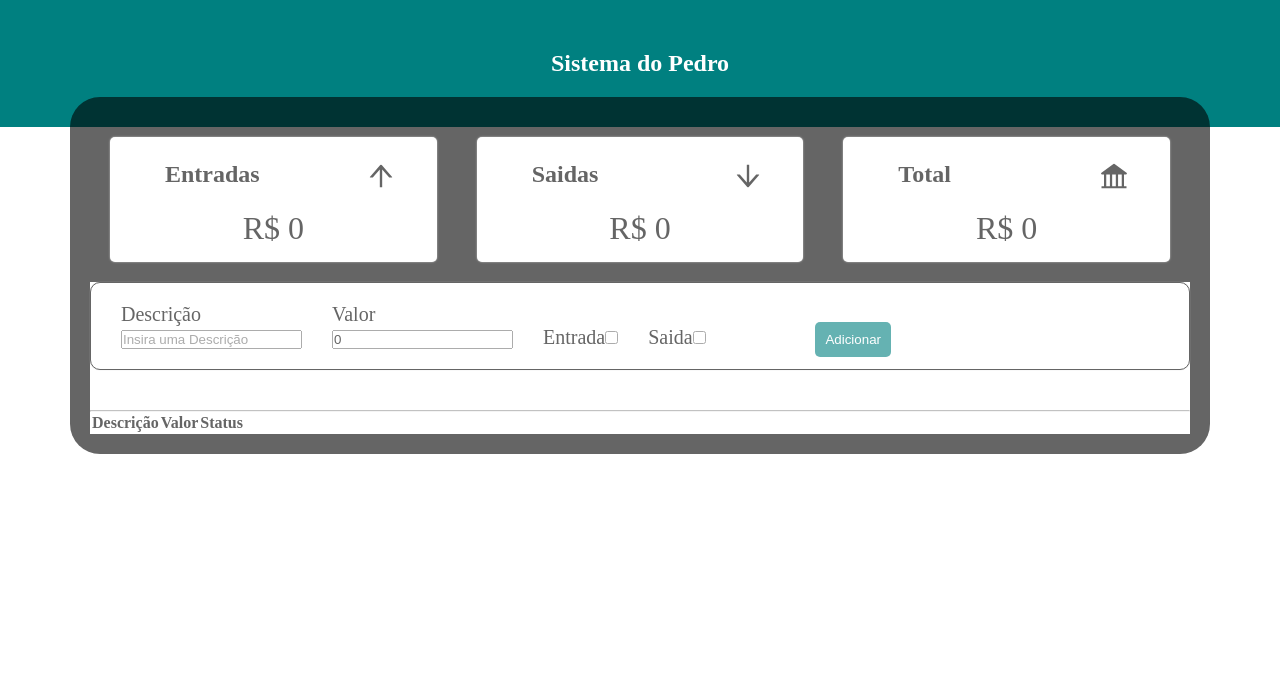
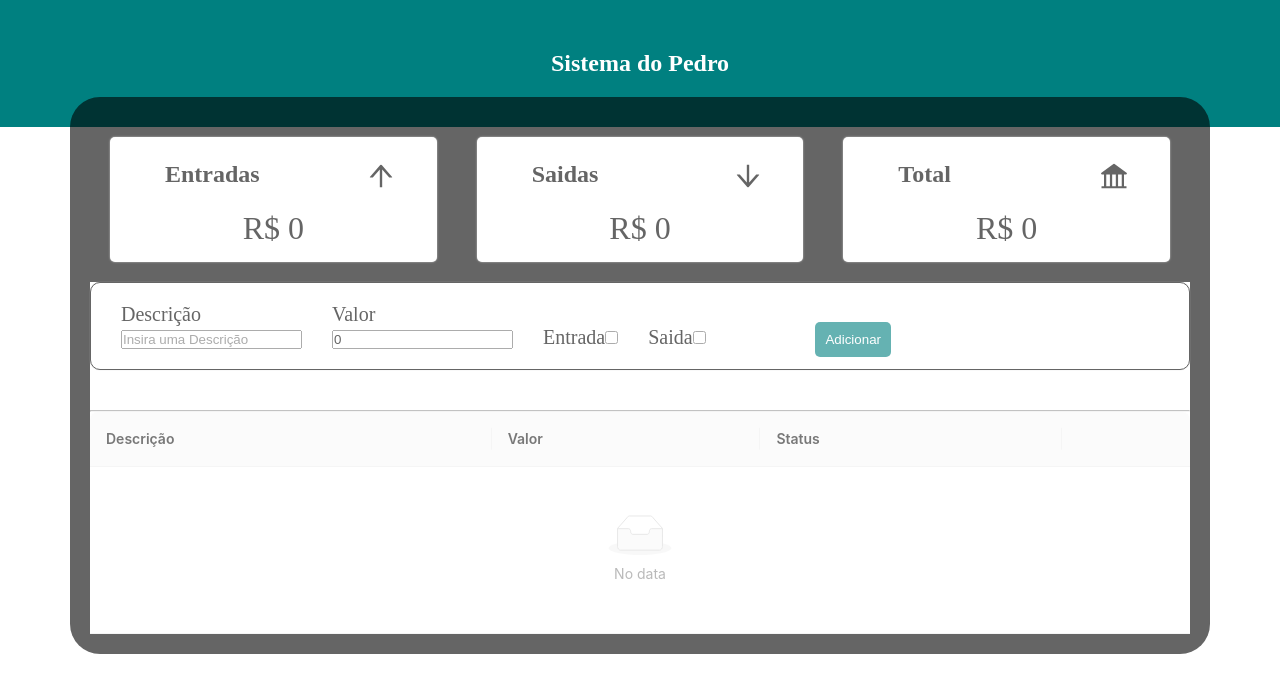
Before and after one commit to PedroH183/CrudHooksReact, a React (Create React App) app in the folder hooks03TypeS/my-app-ty/: page / in a window 1280 px wide. Shown: the top 692 px of the page. Built offline with nearby package versions, Linux system fonts and the light colour scheme.

Commit message:
terminando a criação e implementação da lista de dados

```diff
--- a/hooks03TypeS/my-app-ty/package.json
+++ b/hooks03TypeS/my-app-ty/package.json
@@ -10,6 +10,8 @@
     "@types/node": "^16.18.3",
     "@types/react": "^18.0.25",
     "@types/react-dom": "^18.0.9",
+    "antd": "^5.0.2",
+    "antd-demo-ts": "^0.1.0",
     "react": "^18.2.0",
     "react-dom": "^18.2.0",
     "react-icons": "^4.6.0",
--- a/hooks03TypeS/my-app-ty/src/components/Container/principalCont.tsx
+++ b/hooks03TypeS/my-app-ty/src/components/Container/principalCont.tsx
@@ -1,7 +1,6 @@
 import React, { useEffect, useState, createContext } from 'react';
 import { Resume } from '../Resume/index';
 import { InputData } from '../InputDatas/index';
-import { GridList } from '../Grid';
 import './conteiner.css';
 
 
--- a/hooks03TypeS/my-app-ty/src/components/Grid/index.css
+++ b/hooks03TypeS/my-app-ty/src/components/Grid/index.css
@@ -0,0 +1,15 @@
+.tabela_dados{
+    margin-left: auto;
+    margin-right: 40%;
+    background-color: red;
+    padding: 1.5rem;
+}
+
+.tabela_header{
+    background-color: aqua;
+    position: relative;
+}
+
+.tabela_dados{
+    background-color: burlywood;
+}
--- a/hooks03TypeS/my-app-ty/src/components/Grid/index.tsx
+++ b/hooks03TypeS/my-app-ty/src/components/Grid/index.tsx
@@ -1,61 +1,68 @@
 import React, { useContext } from 'react'
-import { MyContextData } from '../Container/principalCont';
+import { MyContextData, objectProps } from '../Container/principalCont';
 import { NameAcessDatas } from '../Container/principalCont';
+import { Table } from 'antd'
+import './index.css'
 
 
-interface gridListProps{
-  change_list: any,
-}
-
-interface deleteProps{
+interface DeleteProps{
   id: number,
 }
 
-const DeleteButton = ({change_list, id}: gridListProps & deleteProps) =>{
+interface GridListProps{
+  change_list: any;
+}
+
+const DeleteButton = ({change_list, id}:  DeleteProps & GridListProps) =>{
   const meus_dados = useContext(MyContextData);
-  let newList: any[] = [];
 
   const deleteVar = () => {
     const novoArray = meus_dados.filter((objeto) => objeto.id !== id);
-    change_list(novoArray);
+    change_list(novoArray); // é um setState
     localStorage.setItem(NameAcessDatas, JSON.stringify(novoArray));
   }
-
 
   return (<button onClick={() => deleteVar()}>Delete</button>);
 }
 
-const GridDatasList = ({change_list}: gridListProps) => {
+
+export const GridList = ({change_list}: GridListProps) => {
   const meus_dados = useContext(MyContextData);
-  const dados_formatados = meus_dados.map(
-    (objeto) => {
-    return (
-    <tr key={objeto.id}>
-      <td>{objeto.desc}</td>
-      <td>{objeto.valor}</td>
-      <td>{objeto.expense? "Saida" : "Entrada"}</td>
-      <td><DeleteButton change_list={change_list} id={objeto.id}/></td>
-    </tr>)
-  })
+  const string_expense = (( expense: boolean ) => expense ? 'Saida' : 'Entrada');
 
-  return <>{dados_formatados}</>
-}
+  const colunas = [
+    {
+      title: 'Descrição',
+      dataIndex: 'desc',
+      key:'desc',
+    },
+    {
+      title: 'Valor',
+      dataIndex: 'valor',
+      key:'valor',
+    },
+    {
+      title: 'Status',
+      dataIndex: 'expense',
+      key:'expense',
+    },
+    {
+      title: '',
+      dataIndex: 'delete',
+      key: 'delete',
+    }
+  ];
 
+  const lista_dados = meus_dados.map( (objeto) => { return (
+    {
+      desc: objeto.desc,
+      valor: objeto.valor,
+      expense: string_expense(objeto.expense),
+      delete: <DeleteButton change_list={change_list} id={objeto.id}/>,
+    }
+  )})
 
-// aqui eu quero renderizar a tabela.
-export const GridList = ({change_list}: gridListProps) => {
   return (
-    <>
-      <table>
-        <thead>
-            <th>Descrição</th>
-            <th>Valor</th>
-            <th>Status</th>
-        </thead>
-        <tbody>
-          <GridDatasList change_list={change_list}/>
-        </tbody>
-      </table>
-    </>
+      <Table columns={colunas} dataSource={ lista_dados }/>
   )
 }
```
Also changed, not shown: 1 other file (tests, documents, lock files or other folders).
